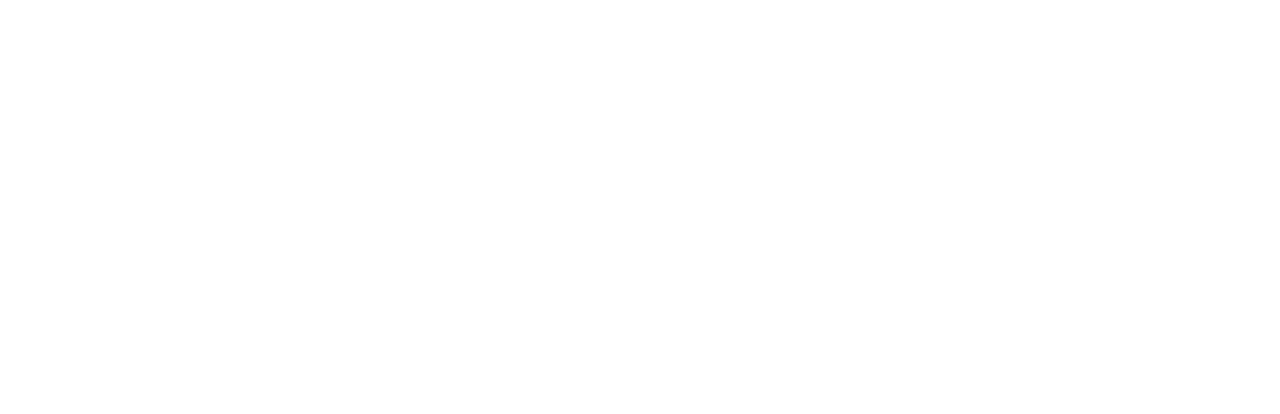
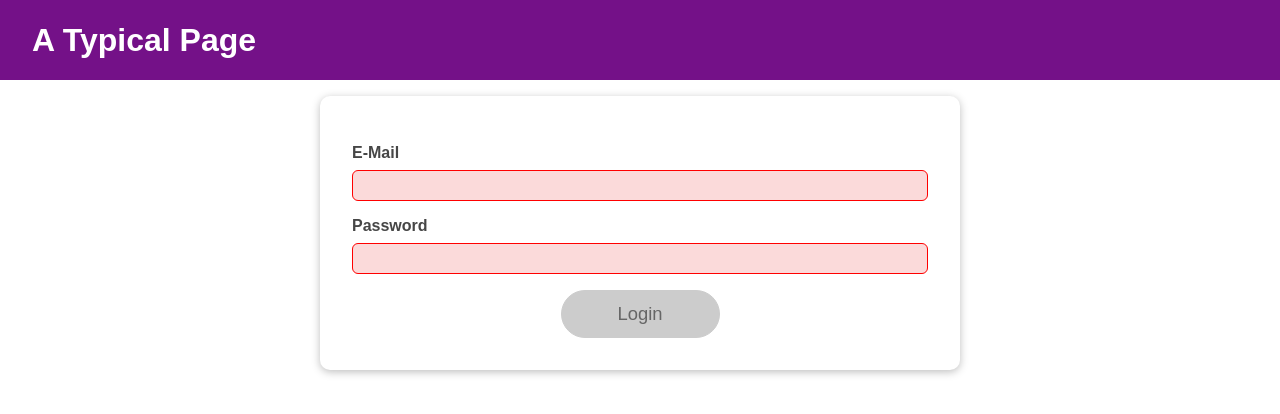
Before and after one commit to MS-D-rei/React_SideEffect_Reducer_Context_sample, a React (Vite) app: page / in a window 1280 px wide. Shown: the top 414 px of the page. Built offline with nearby package versions, Linux system fonts and the light colour scheme.

Commit message:
add Login feature

```diff
--- a/src/App.tsx
+++ b/src/App.tsx
@@ -1,9 +1,28 @@
 import React, { useState } from 'react';
+import Home from '@/components/Home/Home';
+import Login from '@/components/Login/Login'
+import MainHeader from '@/components/MainHeader/MainHeader';
 
 function App() {
   const [isLoggedIn, setIsLoggedIn] = useState(false);
 
-  return <React.Fragment></React.Fragment>;
+  const loginHandler = () => {
+    setIsLoggedIn(true);
+  };
+
+  const logoutHandler = (props: React.MouseEvent<HTMLButtonElement>) => {
+    setIsLoggedIn(false);
+  }
+
+  return (
+  <React.Fragment>
+    <MainHeader isAuthenticated={isLoggedIn} onLogout={logoutHandler} />
+    <main>
+      {!isLoggedIn && <Login onLogin={loginHandler} />}
+      {isLoggedIn && <Home onLogout={logoutHandler} />}
+    </main>
+  </React.Fragment>
+  );
 }
 
 export default App;
--- a/src/components/Home/Home.tsx
+++ b/src/components/Home/Home.tsx
@@ -1,6 +1,6 @@
 import { StyledCardHome } from '@/components/Home/Style'
 
-function Home() {
+function Home(props: { onLogout: Function }) {
   return (
     <StyledCardHome>
       <h1>Welcome back!</h1>
--- a/src/components/Login/Login.tsx
+++ b/src/components/Login/Login.tsx
@@ -8,7 +8,7 @@
 } from '@/components/Login/Style';
 import { StyledButton } from '@/components/UI/Button/StyledButton';
 
-function Login(props) {
+function Login(props: { onLogin: Function }) {
   const [emailPassword, setEmailPassword] = useState({
     email: '',
     password: '',
@@ -27,7 +27,7 @@
     }));
     setIsValidForm(
       !!event.target.value.match(emailRegEx) &&
-        emailPassword.password.trim().length > 8
+        emailPassword.password.trim().length >= 8
     );
   };
 
@@ -39,27 +39,29 @@
       password: event.target.value,
     }));
     setIsValidForm(
-      !!event.target.value.match(emailRegEx) &&
-        emailPassword.password.trim().length > 8
+      !!emailPassword.email.match(emailRegEx) &&
+        event.target.value.trim().length >= 8
     );
   };
 
   const validateEmailHandler = () => {
     setIsValidEmail(!!emailPassword.email.match(emailRegEx));
-  }
+    // setIsValidForm(isValidEmail && isValidPassword);
+  };
 
   const validatePasswordHandler = () => {
-    setIsValidPassword(emailPassword.password.trim().length > 8);
-  }
+    setIsValidPassword(emailPassword.password.trim().length >= 8);
+    // setIsValidForm(isValidEmail && isValidPassword);
+  };
 
   const submitHandler = (event: React.FormEvent<HTMLFormElement>) => {
     event.preventDefault();
     props.onLogin(emailPassword.email, emailPassword.password);
-  }
+  };
 
   return (
     <StyledCardLogin>
-      <form onSubmit={}>
+      <form onSubmit={submitHandler}>
         <StyledFormControl>
           <StyledLabel htmlFor="email">E-Mail</StyledLabel>
           <StyledInput
@@ -89,3 +91,5 @@
     </StyledCardLogin>
   );
 }
+
+export default Login;
--- a/src/components/Login/Style.ts
+++ b/src/components/Login/Style.ts
@@ -35,13 +35,14 @@
 }
 
 export const StyledInput = styled.input<InputProps>`
+  display: block;
   flex: 3;
   font: inherit;
   padding: 0.35rem 0.35rem;
   border-radius: 6px;
   border: 1px solid #ccc;
-  border-color: ${(props) => (props.isValid ? '#ccc' : 'red')}
-  background: ${(props) => (props.isValid ? 'transparent' : '#f6dbfc')}
+  border-color: ${(props) => (props.isValid ? '#ccc' : 'red')};
+  background: ${(props) => (props.isValid ? 'transparent' : '#fbdada')};
 
   &:focus {
     outline: none;
--- a/src/components/MainHeader/MainHeader.tsx
+++ b/src/components/MainHeader/MainHeader.tsx
@@ -1,7 +1,7 @@
 import { StyledHeader, StyledH1 } from '@/components/MainHeader/MainHeaderStyle'
 import Navigation from '@/components/MainHeader/Navigation';
 
-function MainHeader(props) {
+function MainHeader(props: { isAuthenticated: boolean, onLogout: React.MouseEventHandler<HTMLButtonElement> }) {
   return (
     <StyledHeader>
       <StyledH1>A Typical Page</StyledH1>
--- a/src/components/MainHeader/Navigation.tsx
+++ b/src/components/MainHeader/Navigation.tsx
@@ -6,7 +6,7 @@
   StyledNavButton,
 } from '@/components/MainHeader/NavigationStyle';
 
-function Navigation(props: { isLoggedIn: boolean; onLogout: Function }) {
+function Navigation(props: { isLoggedIn: boolean; onLogout: React.MouseEventHandler<HTMLButtonElement> }) {
   const loginListItems = props.isLoggedIn && (
     <React.Fragment>
       <StyledLI>
--- a/tsconfig.json
+++ b/tsconfig.json
@@ -15,6 +15,7 @@
     "paths": {
       "@/*": ["src/*"]
     },
+    "sourceMap": true,
     "resolveJsonModule": true,
     "isolatedModules": true,
     "noEmit": true,
```
